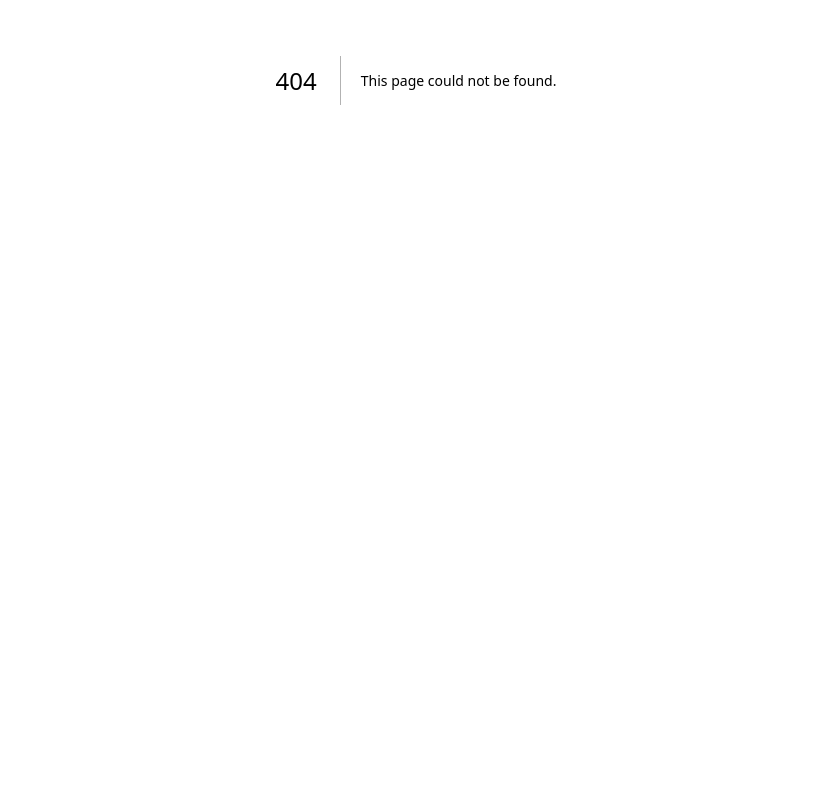
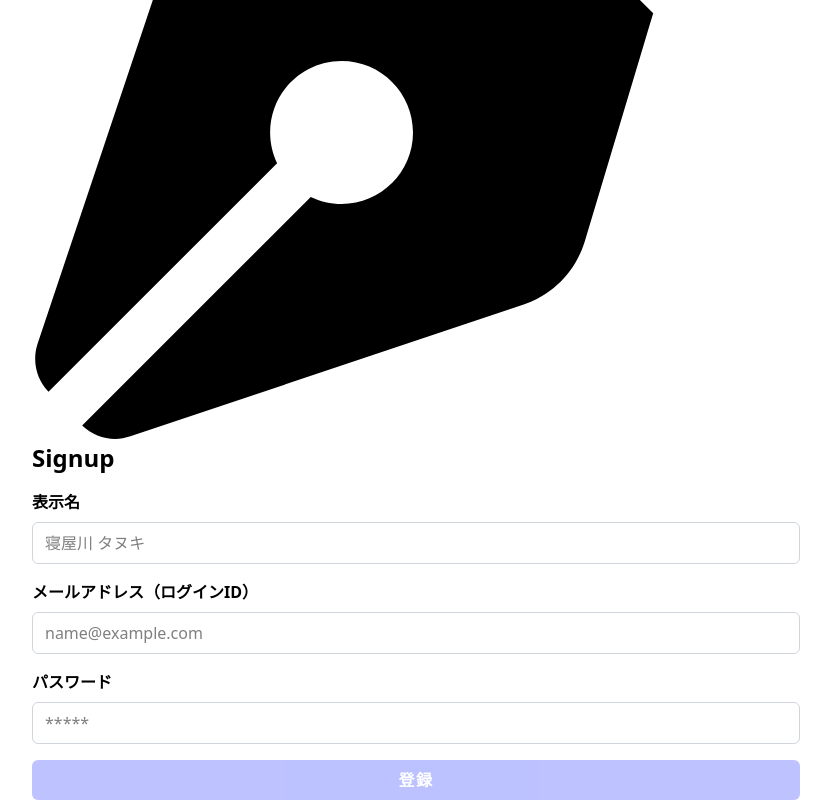
Before and after one commit to ai10pro/my-sec-study-app, a Next.js app: page /signup in a window 1280 px wide. Before the commit this address had no page. Shown: the part 463-1263 px from the top of the page, without its empty margins (224-1055 px from the left). Before the commit the page ends 943 px from the top, so only its background shows below. Built offline with nearby package versions, Linux system fonts and the light colour scheme.

Commit message:
:sparkles: サインアップページの作成（動作未実装）

```diff
--- /dev/null
+++ b/src/app/signup/page.tsx
@@ -0,0 +1,149 @@
+"use client";
+
+import React, { useEffect, useState, useTransition } from "react";
+import { useRouter } from "next/navigation";
+import { twMerge } from "tailwind-merge";
+import { useForm } from "react-hook-form";
+import NextLink from "next/link";
+
+import { FontAwesomeIcon } from "@fortawesome/react-fontawesome";
+import { faSpinner, faPenNib } from "@fortawesome/free-solid-svg-icons";
+
+import { zodResolver } from "@hookform/resolvers/zod";
+import { LoginRequest, loginRequestSchema } from "@/app/_types/LoginRequest";
+import { TextInputField } from "@/app/_components/TextInputField";
+import { ErrorMsgField } from "@/app/_components/ErrorMsgField";
+import { Button } from "@/app/_components/Button";
+import { UserProfile } from "../_types/UserProfile";
+
+const Page: React.FC = () => {
+  const c_Name = "name";
+  const c_Email = "email";
+  const c_Password = "password";
+
+  const router = useRouter();
+
+  const [isPending, startTransition] = useTransition();
+  const [isSignUpCompleted, setIsSignUpCompleted] = useState(false);
+
+  // フォームの処理関連の準備と設定
+  const formMethods = useForm<LoginRequest>({
+    mode: "onChange",
+    resolver: zodResolver(loginRequestSchema),
+  });
+  const fieldErrors = formMethods.formState.errors;
+
+  // ルートエラーメッセージのクリアに関する設定
+  useEffect(() => {
+    const subscription = formMethods.watch((value, { name }) => {
+      if (name === c_Email || name === c_Password) {
+        formMethods.clearErrors("root");
+      }
+    });
+    return () => subscription.unsubscribe();
+  }, [formMethods]);
+
+  // ログイン完了後のリダイレクト処理
+  useEffect(() => {
+    if (isSignUpCompleted) {
+      router.replace(`/login?${c_Email}=${formMethods.getValues(c_Email)}`);
+      router.refresh();
+      console.log("サインアップ完了");
+    }
+  }, [formMethods, isSignUpCompleted, router]);
+
+  return (
+    <main>
+      <div className="text-2xl font-bold">
+        <FontAwesomeIcon icon={faPenNib} className="mr-1.5" />
+        Signup
+      </div>
+      <form
+        noValidate
+        onSubmit={() => {
+          // フォームの送信処理
+        }}
+        className={twMerge("mt-4 flex flex-col gap-y-4")}
+      >
+        <div>
+          <label htmlFor={c_Name} className="mb-2 block font-bold">
+            表示名
+          </label>
+          <TextInputField
+            {...formMethods.register(c_Name)}
+            id={c_Name}
+            placeholder="寝屋川 タヌキ"
+            type="text"
+            disabled={isPending || isSignUpCompleted}
+            error={!fieldErrors.name}
+            autoComplete="name"
+          />
+          <ErrorMsgField msg={fieldErrors.name?.message} />
+        </div>
+
+        <div>
+          <label htmlFor={c_Email} className="mb-2 block font-bold">
+            メールアドレス（ログインID）
+          </label>
+          <TextInputField
+            {...formMethods.register(c_Email)}
+            id={c_Email}
+            placeholder="name@example.com"
+            type="email"
+            disabled={isPending || isSignUpCompleted}
+            error={!fieldErrors.email}
+            autoComplete="email"
+          />
+          <ErrorMsgField msg={fieldErrors.email?.message} />
+        </div>
+
+        <div>
+          <label htmlFor={c_Password} className="mb-2 block font-bold">
+            パスワード
+          </label>
+          <TextInputField
+            {...formMethods.register(c_Password)}
+            id={c_Password}
+            placeholder="*****"
+            type="password"
+            disabled={isPending || isSignUpCompleted}
+            error={!fieldErrors.password}
+            autoComplete="off"
+          />
+          <ErrorMsgField msg={fieldErrors.password?.message} />
+          <ErrorMsgField msg={fieldErrors.root?.message} />
+        </div>
+
+        <Button
+          variant="indigo"
+          width="stretch"
+          className="tracking-widest"
+          disabled={
+            !formMethods.formState.isValid ||
+            formMethods.formState.isSubmitting ||
+            isSignUpCompleted
+          }
+        >
+          登録
+        </Button>
+      </form>
+
+      {isSignUpCompleted && (
+        <div>
+          <div className="mt-4 flex items-center gap-x-2">
+            <FontAwesomeIcon icon={faSpinner} spin />
+            <div>サインアップが完了しました。ログインページに移動します。</div>
+          </div>
+          <NextLink
+            href={`/login?${c_Email}=${formMethods.getValues(c_Email)}`}
+            className="text-blue-500 hover:underline"
+          >
+            自動的に画面が切り替わらないときはこちらをクリックしてください。
+          </NextLink>
+        </div>
+      )}
+    </main>
+  );
+};
+
+export default Page;
```
